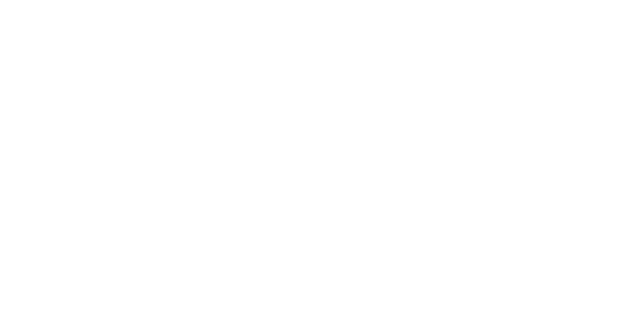
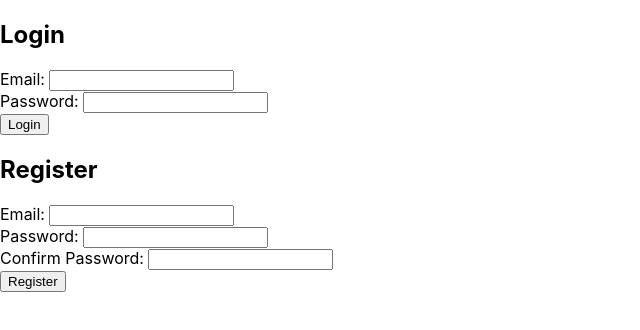
Before and after one commit to suraj101998/stock-market-dashboard, a React (Create React App) app: page / in a window 1280 px wide. Shown: the top 330 px of the page, without its empty margins (0-640 px from the left). Built offline with nearby package versions, Linux system fonts and the light colour scheme.

Commit message:
login and register implemented

```diff
--- a/package.json
+++ b/package.json
@@ -18,12 +18,6 @@
     "test": "react-scripts test",
     "eject": "react-scripts eject"
   },
-  "eslintConfig": {
-    "extends": [
-      "react-app",
-      "react-app/jest"
-    ]
-  },
   "browserslist": {
     "production": [
       ">0.2%",
--- a/src/App.js
+++ b/src/App.js
@@ -1,21 +1,64 @@
-import React from 'react';
-import { BrowserRouter as Router, Route, Switch } from 'react-router-dom';
-// import PrivateRoute from './components/Auth/PrivateRoute';
+// // App.js
+
+// import React, { useState } from 'react';
+// import Dashboard from './components/Dashboard/Dashboard';
+// import Login from './components/Auth/Login';
+// import RegisterComponent from './components/Auth/Register';
+
+// const App = () => {
+//   const [user, setUser] = useState(null);
+
+//   const handleLogin = (userData) => {
+//     setUser(userData);
+//   };
+
+//   const handleLogout = () => {
+//     setUser(null);
+//   };
+
+//   return (
+//     <div>
+//       {!user ? (
+//         <>
+//           <Login onLogin={handleLogin} />
+//           <RegisterComponent />
+//         </>
+//       ) : (
+//         <Dashboard user={user} onLogout={handleLogout} />
+//       )}
+//     </div>
+//   );
+// };
+
+// export default App;
+// App.js
+import React, { useState } from 'react';
+import Dashboard from './components/Dashboard/Dashboard';
 import Login from './components/Auth/Login';
-// import Register from './components/Auth/Register';
-// import Dashboard from './components/Dashboard/Dashboard';
+import Register from './components/Auth/Register';
+import PrivateRoute from './components/Auth/PrivateRoute';
 
-function App() {
+const App = () => {
+  const [user, setUser] = useState(null);
+
+  const handleLogin = async (userData) => {
+    // Perform your login logic, and if successful, set the user state
+    setUser(userData);
+  };
+
+  const handleLogout = () => {
+    setUser(null);
+  };
+
   return (
-    <Router>
-      <Switch>
-        <Route path="/login" component={Login} />
-        {/* <Route path="/register" component={Register} /> */}
-        {/* <PrivateRoute path="/dashboard" component={Dashboard} /> */}
-        {/* Add more routes as needed */}
-      </Switch>
-    </Router>
+    <div>
+      <Login onLogin={handleLogin} />
+      <Register onRegister={handleLogin} />
+
+      {/* Example of using PrivateRoute */}
+      <PrivateRoute component={Dashboard} isAuthenticated={user !== null} onLogout={handleLogout} />
+    </div>
   );
-}
+};
 
 export default App;
--- a/src/components/Auth/Login.js
+++ b/src/components/Auth/Login.js
@@ -1,36 +1,74 @@
+// import React, { useState } from 'react';
+// // import { useHistory } from 'react-router-dom';
+// import { login } from '../../services/auth';
+
+// const Login = () => {
+//   // const history = useHistory();
+//   const [email, setEmail] = useState('');
+//   const [password, setPassword] = useState('');
+
+//   const handleLogin = async () => {
+//     try {
+//       await login(email, password);
+//       // history.push('/dashboard');
+//     } catch (error) {
+//       console.error('Login failed', error);
+//     }
+//   };
+
+//   return (
+//     <div>
+//       <h2>Login</h2>
+//       <input
+//         type="text"
+//         placeholder="Email"
+//         value={email}
+//         onChange={(e) => setEmail(e.target.value)}
+//       />
+//       <input
+//         type="password"
+//         placeholder="Password"
+//         value={password}
+//         onChange={(e) => setPassword(e.target.value)}
+//       />
+//       <button onClick={handleLogin}>Login</button>
+//     </div>
+//   );
+// };
+
+// export default Login;
+
+// Login.js
 import React, { useState } from 'react';
-// import { useHistory } from 'react-router-dom';
 import { login } from '../../services/auth';
 
-const Login = () => {
-  // const history = useHistory();
-  const [email, setEmail] = useState('surajchakraborty82@gmail.com');
-  const [password, setPassword] = useState('Suraj@101998');
+const Login = ({ onLogin }) => {
+  const [email, setEmail] = useState('');
+  const [password, setPassword] = useState('');
+  const [error, setError] = useState(null);
 
   const handleLogin = async () => {
     try {
-      await login(email, password);
-      // history.push('/dashboard');
+      const userData = await login(email, password);
+      onLogin(userData);
+
+      // Redirect to the dashboard (You can replace this with your logic)
+      window.location.href = '/dashboard';
     } catch (error) {
-      console.error('Login failed', error);
+      setError('Invalid email or password');
     }
   };
 
   return (
     <div>
       <h2>Login</h2>
-      <input
-        type="text"
-        placeholder="Email"
-        value={email}
-        onChange={(e) => setEmail(e.target.value)}
-      />
-      <input
-        type="password"
-        placeholder="Password"
-        value={password}
-        onChange={(e) => setPassword(e.target.value)}
-      />
+      {error && <p style={{ color: 'red' }}>{error}</p>}
+      <label>Email: </label>
+      <input type="email" value={email} onChange={(e) => setEmail(e.target.value)} />
+      <br />
+      <label>Password: </label>
+      <input type="password" value={password} onChange={(e) => setPassword(e.target.value)} />
+      <br />
       <button onClick={handleLogin}>Login</button>
     </div>
   );
--- a/src/components/Auth/PrivateRoute.js
+++ b/src/components/Auth/PrivateRoute.js
@@ -1,18 +1,36 @@
+// // PrivateRoute.js
+
+// import React from 'react';
+// import { Route, Redirect } from 'react-router-dom';
+
+// const PrivateRoute = ({ component: Component, ...rest }) => (
+//   <Route
+//     {...rest}
+//     render={(props) =>
+//       // Replace the following condition with your authentication logic
+//       localStorage.getItem('token') ? (
+//         <Component {...props} />
+//       ) : (
+//         <Redirect to="/login" />
+//       )
+//     }
+//   />
+// );
+
+// export default PrivateRoute;
+
+// PrivateRoute.js
 import React from 'react';
-import { Route, Redirect } from 'react-router-dom';
-import { isAuthenticated } from '../utils/auth';
 
-const PrivateRoute = ({ component: Component, ...rest }) => (
-  <Route
-    {...rest}
-    render={(props) =>
-      isAuthenticated() ? (
-        <Component {...props} />
-      ) : (
-        <Redirect to="/login" />
-      )
-    }
-  />
-);
+const PrivateRoute = ({ component: Component, isAuthenticated, ...rest }) => {
+  if (isAuthenticated) {
+    // If authenticated, render the specified component
+    return <Component {...rest} />;
+  } else {
+    // If not authenticated, you can redirect to the login page or any other logic
+    // For simplicity, let's simulate a redirect to the login page by rendering null
+    return null;
+  }
+};
 
 export default PrivateRoute;
--- a/src/components/Auth/Register.js
+++ b/src/components/Auth/Register.js
@@ -1,36 +1,83 @@
+// // Register.js
+
+// import React, { useState } from 'react';
+// import { register } from '../../services/auth';
+
+// const RegisterComponent = () => {
+//   const [email, setEmail] = useState('');
+//   const [password, setPassword] = useState('');
+
+//   const handleRegister = async () => {
+//     try {
+//       await register(email, password);
+//       // Optionally, you might want to auto-login the user after registration
+//       // const userData = await login(email, password);
+//       // onAuth(userData);
+//     } catch (error) {
+//       console.error('Registration failed:', error);
+//     }
+//   };
+
+//   return (
+//     <div>
+//       <h2>Register</h2>
+//       <label>
+//         Email:
+//         <input type="text" value={email} onChange={(e) => setEmail(e.target.value)} />
+//       </label>
+//       <label>
+//         Password:
+//         <input type="password" value={password} onChange={(e) => setPassword(e.target.value)} />
+//       </label>
+//       <button onClick={handleRegister}>Register</button>
+//     </div>
+//   );
+// };
+
+// export default RegisterComponent;
+
+
+// Register.js
 import React, { useState } from 'react';
-import { useHistory } from 'react-router-dom';
-import { Register } from '../../services/auth';
+import { register } from '../../services/auth';
 
-const Register = () => {
-  const history = useHistory();
+const Register = ({ onRegister }) => {
   const [email, setEmail] = useState('');
   const [password, setPassword] = useState('');
+  const [confirmPassword, setConfirmPassword] = useState('');
+  const [error, setError] = useState(null);
 
   const handleRegister = async () => {
+    if (password !== confirmPassword) {
+      setError('Passwords do not match');
+      return;
+    }
+
     try {
-      await register(email, password);
-      history.push('/login');
+      const userData = await register(email, password);
+      onRegister(userData);
     } catch (error) {
-      console.error('Registration failed', error);
+      setError('Registration failed');
     }
   };
 
   return (
     <div>
       <h2>Register</h2>
-      <input
-        type="text"
-        placeholder="Email"
-        value={email}
-        onChange={(e) => setEmail(e.target.value)}
-      />
+      {error && <p style={{ color: 'red' }}>{error}</p>}
+      <label>Email: </label>
+      <input type="email" value={email} onChange={(e) => setEmail(e.target.value)} />
+      <br />
+      <label>Password: </label>
+      <input type="password" value={password} onChange={(e) => setPassword(e.target.value)} />
+      <br />
+      <label>Confirm Password: </label>
       <input
         type="password"
-        placeholder="Password"
-        value={password}
-        onChange={(e) => setPassword(e.target.value)}
+        value={confirmPassword}
+        onChange={(e) => setConfirmPassword(e.target.value)}
       />
+      <br />
       <button onClick={handleRegister}>Register</button>
     </div>
   );
--- a/src/components/Dashboard/Dashboard.js
+++ b/src/components/Dashboard/Dashboard.js
@@ -0,0 +1,38 @@
+import React, { useEffect, useState } from 'react';
+import StockWidget from './StockWidget';
+import { fetchRealTimeData } from '../../services/stockService';
+
+const Dashboard = () => {
+  const [realTimeData, setRealTimeData] = useState([]);
+  const [loading, setLoading] = useState(true);
+
+  useEffect(() => {
+    const fetchData = async () => {
+      try {
+        const data = await fetchRealTimeData();
+        setRealTimeData(data);
+      } catch (error) {
+        console.error('Error fetching real-time data', error);
+      } finally {
+        setLoading(false);
+      }
+    };
+
+    fetchData();
+  }, []);
+
+  return (
+    <div>
+      <h2>Dashboard</h2>
+      {loading ? (
+        <p>Loading...</p>
+      ) : (
+        realTimeData.map((stock) => (
+          <StockWidget key={stock.symbol} stock={stock} />
+        ))
+      )}
+    </div>
+  );
+};
+
+export default Dashboard;
--- a/src/components/Dashboard/StockWidget.js
+++ b/src/components/Dashboard/StockWidget.js
@@ -0,0 +1,13 @@
+import React from 'react';
+
+const StockWidget = ({ stock }) => {
+  return (
+    <div>
+      <h3>{stock.symbol}</h3>
+      <p>Last Price: {stock.latestPrice}</p>
+      {/* Add more information as needed */}
+    </div>
+  );
+};
+
+export default StockWidget;
--- a/src/services/stockService.js
+++ b/src/services/stockService.js
@@ -0,0 +1,15 @@
+// Sample service to fetch real-time stock data
+
+const API_KEY = 'YOUR_IEX_CLOUD_API_KEY';
+const BASE_URL = 'https://cloud.iexapis.com/stable';
+
+export const fetchRealTimeData = async () => {
+  try {
+    const response = await fetch(`${BASE_URL}/stock/market/list/mostactive?token=${API_KEY}`);
+    const data = await response.json();
+    return data;
+  } catch (error) {
+    console.error('Error fetching real-time data:', error);
+    throw new Error('Error fetching real-time data');
+  }
+};
```
